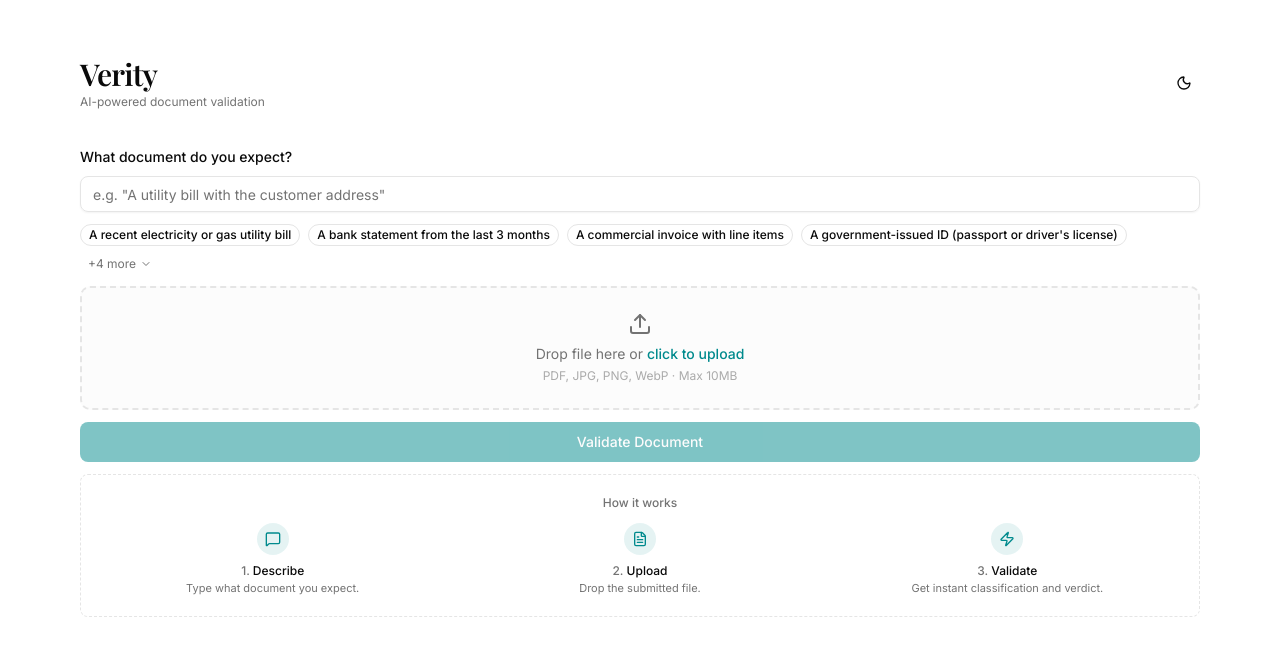
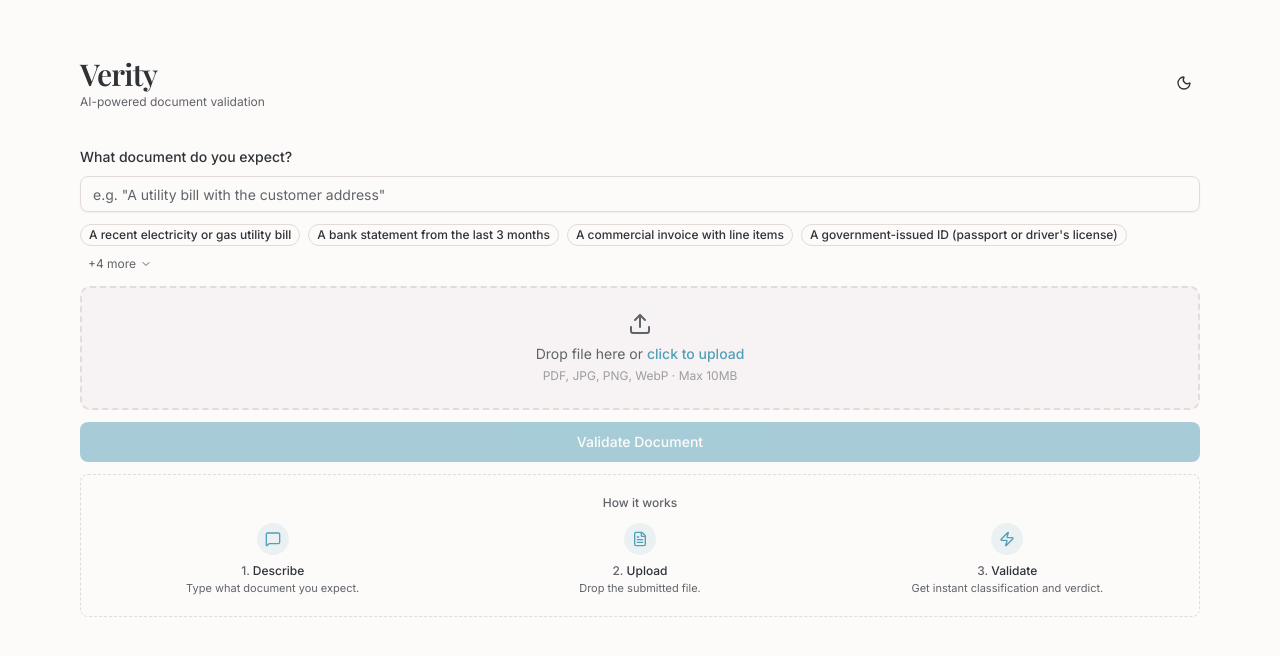
Before and after one commit to joaaogui/verity, a Next.js app: page / in a window 1280 px wide. Shown: the top 656 px of the page. Built offline with nearby package versions, Linux system fonts and the light colour scheme; a web font is replaced by a local one.

Commit message:
ui: apply custom palette — Dust Grey, Gunmetal, Rosy Copper, Pacific Blue, Glaucous

```diff
--- a/src/app/globals.css
+++ b/src/app/globals.css
@@ -53,79 +53,80 @@
 
 :root {
     --radius: 0.625rem;
-    --background: oklch(1 0 0);
-    --foreground: oklch(0.145 0 0);
+    /* Palette: Dust Grey, Gunmetal, Rosy Copper, Pacific Blue, Glaucous */
+    --background: oklch(0.988 0.003 17);
+    --foreground: oklch(0.316 0.008 255);
     --card: oklch(1 0 0);
-    --card-foreground: oklch(0.145 0 0);
+    --card-foreground: oklch(0.316 0.008 255);
     --popover: oklch(1 0 0);
-    --popover-foreground: oklch(0.145 0 0);
-    --primary: oklch(0.55 0.15 195);
-    --primary-foreground: oklch(0.985 0 0);
-    --secondary: oklch(0.965 0.02 195);
-    --secondary-foreground: oklch(0.35 0.12 195);
-    --muted: oklch(0.97 0 0);
-    --muted-foreground: oklch(0.556 0 0);
-    --accent: oklch(0.965 0.02 195);
-    --accent-foreground: oklch(0.35 0.12 195);
-    --destructive: oklch(0.577 0.245 27.325);
+    --popover-foreground: oklch(0.316 0.008 255);
+    --primary: oklch(0.665 0.084 220);
+    --primary-foreground: oklch(0.995 0 0);
+    --secondary: oklch(0.882 0.012 17);
+    --secondary-foreground: oklch(0.316 0.008 255);
+    --muted: oklch(0.920 0.008 17);
+    --muted-foreground: oklch(0.500 0.008 255);
+    --accent: oklch(0.882 0.012 17);
+    --accent-foreground: oklch(0.316 0.008 255);
+    --destructive: oklch(0.594 0.143 38);
     --success: oklch(0.517 0.174 149.575);
-    --success-foreground: oklch(0.985 0 0);
+    --success-foreground: oklch(0.995 0 0);
     --warning: oklch(0.681 0.162 75.834);
-    --warning-foreground: oklch(0.145 0 0);
-    --border: oklch(0.922 0 0);
-    --input: oklch(0.922 0 0);
-    --ring: oklch(0.55 0.15 195);
-    --chart-1: oklch(0.646 0.222 41.116);
-    --chart-2: oklch(0.6 0.118 184.704);
-    --chart-3: oklch(0.398 0.07 227.392);
-    --chart-4: oklch(0.828 0.189 84.429);
-    --chart-5: oklch(0.769 0.188 70.08);
-    --sidebar: oklch(0.985 0 0);
-    --sidebar-foreground: oklch(0.145 0 0);
-    --sidebar-primary: oklch(0.205 0 0);
-    --sidebar-primary-foreground: oklch(0.985 0 0);
-    --sidebar-accent: oklch(0.97 0 0);
-    --sidebar-accent-foreground: oklch(0.205 0 0);
-    --sidebar-border: oklch(0.922 0 0);
-    --sidebar-ring: oklch(0.708 0 0);
+    --warning-foreground: oklch(0.316 0.008 255);
+    --border: oklch(0.895 0.010 17);
+    --input: oklch(0.895 0.010 17);
+    --ring: oklch(0.590 0.130 275);
+    --chart-1: oklch(0.665 0.084 220);
+    --chart-2: oklch(0.594 0.143 38);
+    --chart-3: oklch(0.590 0.130 275);
+    --chart-4: oklch(0.517 0.174 149.575);
+    --chart-5: oklch(0.681 0.162 75.834);
+    --sidebar: oklch(0.960 0.006 17);
+    --sidebar-foreground: oklch(0.316 0.008 255);
+    --sidebar-primary: oklch(0.665 0.084 220);
+    --sidebar-primary-foreground: oklch(0.995 0 0);
+    --sidebar-accent: oklch(0.882 0.012 17);
+    --sidebar-accent-foreground: oklch(0.316 0.008 255);
+    --sidebar-border: oklch(0.895 0.010 17);
+    --sidebar-ring: oklch(0.590 0.130 275);
 }
 
 .dark {
-    --background: oklch(0.145 0 0);
-    --foreground: oklch(0.985 0 0);
-    --card: oklch(0.205 0 0);
-    --card-foreground: oklch(0.985 0 0);
-    --popover: oklch(0.205 0 0);
-    --popover-foreground: oklch(0.985 0 0);
-    --primary: oklch(0.65 0.15 195);
-    --primary-foreground: oklch(0.985 0 0);
-    --secondary: oklch(0.269 0.03 195);
-    --secondary-foreground: oklch(0.78 0.1 195);
-    --muted: oklch(0.269 0 0);
-    --muted-foreground: oklch(0.708 0 0);
-    --accent: oklch(0.269 0.03 195);
-    --accent-foreground: oklch(0.78 0.1 195);
-    --destructive: oklch(0.704 0.191 22.216);
+    --background: oklch(0.210 0.006 255);
+    --foreground: oklch(0.920 0.008 17);
+    --card: oklch(0.260 0.008 255);
+    --card-foreground: oklch(0.920 0.008 17);
+    --popover: oklch(0.260 0.008 255);
+    --popover-foreground: oklch(0.920 0.008 17);
+    --primary: oklch(0.720 0.090 220);
+    --primary-foreground: oklch(0.180 0.006 255);
+    --secondary: oklch(0.320 0.012 255);
+    --secondary-foreground: oklch(0.820 0.010 17);
+    --muted: oklch(0.320 0.008 255);
+    --muted-foreground: oklch(0.650 0.008 17);
+    --accent: oklch(0.320 0.012 255);
+    --accent-foreground: oklch(0.820 0.010 17);
+    --destructive: oklch(0.680 0.143 38);
     --success: oklch(0.627 0.194 149.575);
-    --success-foreground: oklch(0.985 0 0);
-    --warning: oklch(0.769 0.188 70.08);
-    --warning-foreground: oklch(0.145 0 0);
+    --success-foreground: oklch(0.995 0 0);
+    --warning: oklch(0.769 0.162 75.834);
+    --warning-foreground: oklch(0.210 0.006 255);
     --border: oklch(1 0 0 / 10%);
-    --input: oklch(1 0 0 / 15%);
-    --ring: oklch(0.65 0.15 195);
-    --chart-1: oklch(0.488 0.243 264.376);
-    --chart-2: oklch(0.696 0.17 162.48);
-    --chart-3: oklch(0.769 0.188 70.08);
-    --chart-4: oklch(0.627 0.265 303.9);
-    --chart-5: oklch(0.645 0.246 16.439);
-    --sidebar: oklch(0.205 0 0);
-    --sidebar-foreground: oklch(0.985 0 0);
-    --sidebar-primary: oklch(0.65 0.15 195);
-    --sidebar-primary-foreground: oklch(0.985 0 0);
-    --sidebar-accent: oklch(0.269 0 0);
-    --sidebar-accent-foreground: oklch(0.985 0 0);
+    --input: oklch(1 0 0 / 12%);
+    --ring: oklch(0.660 0.130 275);
+    --chart-1: oklch(0.720 0.090 220);
+    --chart-2: oklch(0.680 0.143 38);
+    --chart-3: oklch(0.660 0.130 275);
+    --chart-4: oklch(0.627 0.194 149.575);
+    --chart-5: oklch(0.769 0.162 75.834);
+    --sidebar: oklch(0.240 0.008 255);
+    --sidebar-foreground: oklch(0.920 0.008 17);
+    --sidebar-primary: oklch(0.720 0.090 220);
+    --sidebar-primary-foreground: oklch(0.180 0.006 255);
+    --sidebar-accent: oklch(0.320 0.012 255);
+    --sidebar-accent-foreground: oklch(0.820 0.010 17);
     --sidebar-border: oklch(1 0 0 / 10%);
-    --sidebar-ring: oklch(0.556 0 0);
+    --sidebar-ring: oklch(0.660 0.130 275);
 }
 
 @layer base {
```
Also changed, not shown: src/app/icon.svg.
